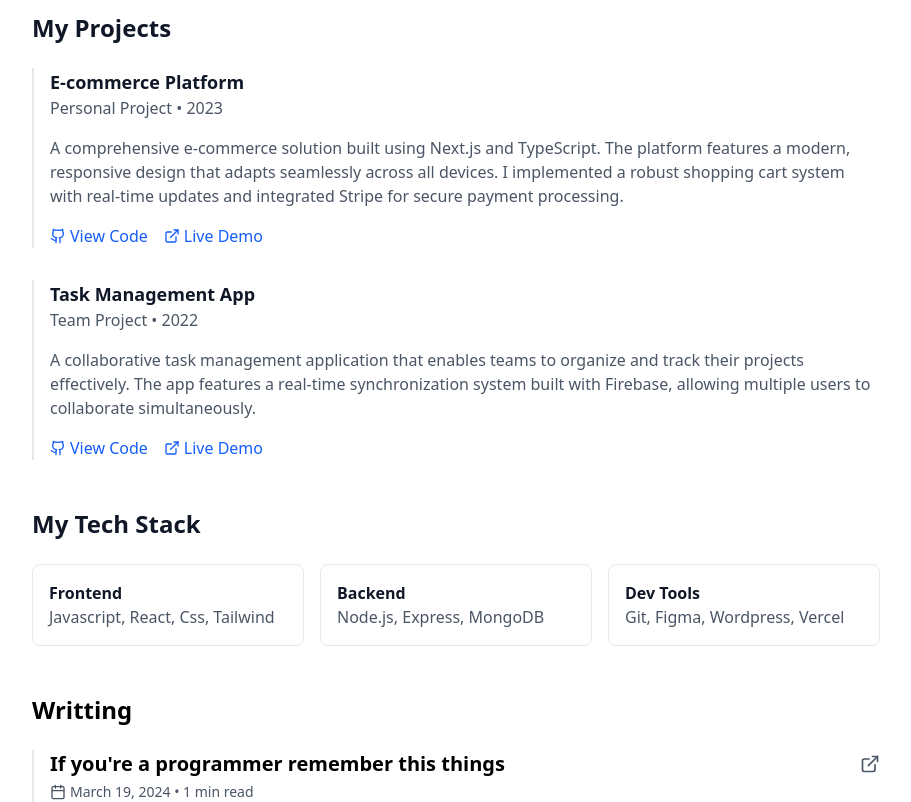
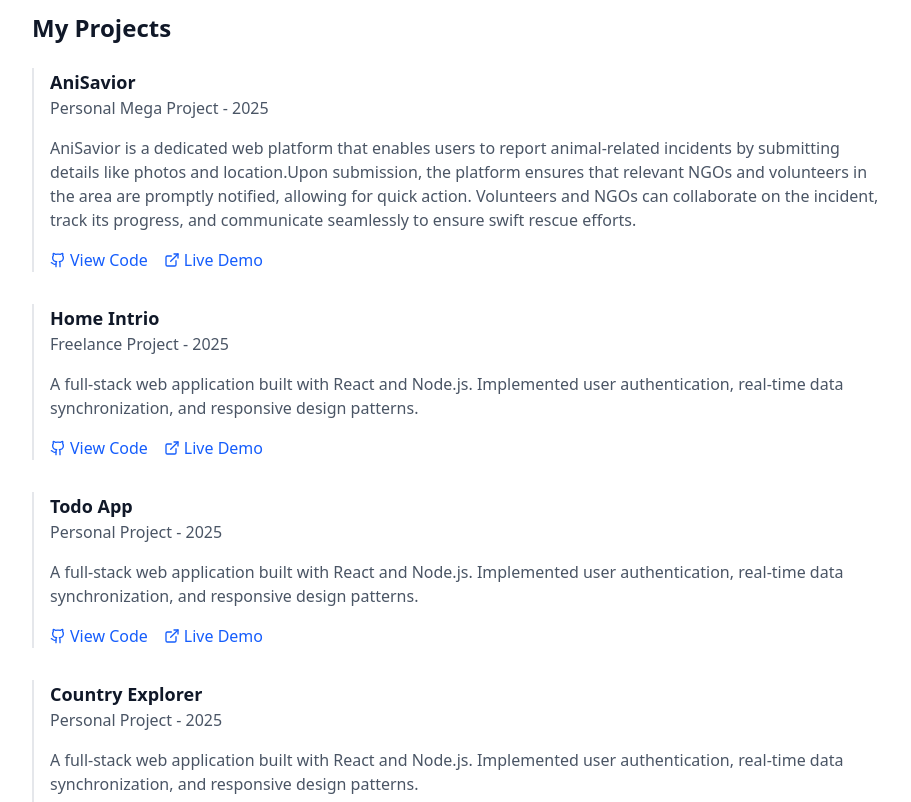
Before and after one commit to hiarun01/my-portfolio, a React (Vite) app: page / in a window 1280 px wide. Shown: the part 360-1162 px from the top of the page, without its empty margins (184-1095 px from the left). Built offline with nearby package versions, Linux system fonts and the light colour scheme.

Commit message:
add projects cghange some code

```diff
--- a/src/Api/BlogApi.js
+++ b/src/Api/BlogApi.js
@@ -1,14 +1,14 @@
 export const blogPosts = [
   {
-    title: "If you're a programmer remember this things",
-    date: "March 19, 2024",
+    title: "The Journey of Building AniSavior",
+    date: "Feb 21, 2025",
     readTime: "1 min read",
     link: "https://medium.com/@hiarun01/if-youre-a-programmer-remember-this-things-1f2fedbc8c55",
   },
   {
-    title: "Optimizing Frontend Performance",
-    date: "February 28, 2024",
-    readTime: "6 min read",
-    link: "https://medium.com/@hiarun01/if-youre-a-programmer-remember-this-things-1f2fedbc8c55",
+    title: "If you're a programmer remember this things",
+    date: "Feb 10, 2025",
+    readTime: "1 min read",
+    link: "https://github.com/hiarun01/AniSavior",
   },
 ];
--- /dev/null
+++ b/src/Api/ProjectsApi.js
@@ -0,0 +1,38 @@
+export const projects = [
+  {
+    Id: "1",
+    title: "AniSavior",
+    durationAndInfo: "Personal Mega Project - 2025",
+    description:
+      "AniSavior is a dedicated web platform that enables users to report animal-related incidents by submitting details like photos and location.Upon submission, the platform ensures that relevant NGOs and volunteers in the area are promptly notified, allowing for quick action. Volunteers and NGOs can collaborate on the incident, track its progress, and communicate seamlessly to ensure swift rescue efforts.",
+    github: "https://github.com/hiarun01/AniSavior",
+    live: "https://github.com/hiarun01/AniSavior",
+  },
+  {
+    Id: "1",
+    title: "Home Intrio",
+    durationAndInfo: "Freelance Project - 2025",
+    description:
+      "A full-stack web application built with React and Node.js. Implemented user authentication, real-time data synchronization, and responsive design patterns.",
+    github: "https://homeintrio.com/",
+    live: "https://homeintrio.com/",
+  },
+  {
+    Id: "1",
+    title: "Todo App",
+    durationAndInfo: "Personal Project - 2025",
+    description:
+      "A full-stack web application built with React and Node.js. Implemented user authentication, real-time data synchronization, and responsive design patterns.",
+    github: "https://github.com/hiarun01/Todo-App",
+    live: "https://hi-todo.vercel.app/",
+  },
+  {
+    Id: "1",
+    title: "Country Explorer",
+    durationAndInfo: "Personal Project - 2025",
+    description:
+      "A full-stack web application built with React and Node.js. Implemented user authentication, real-time data synchronization, and responsive design patterns.",
+    github: "https://github.com/hiarun01/Country-Explorer",
+    live: "https://country-explorer-kappa.vercel.app/",
+  },
+];
--- a/src/components/About.jsx
+++ b/src/components/About.jsx
@@ -1,3 +1,4 @@
+/* eslint-disable react/no-unescaped-entities */
 import {Github, Linkedin, Mail, X} from "lucide-react";
 
 const About = () => {
--- a/src/components/BlogSection.jsx
+++ b/src/components/BlogSection.jsx
@@ -4,7 +4,7 @@ import {blogPosts} from "../Api/BlogApi";
 const BlogSection = () => {
   return (
     <section className="mb-16">
-      <h2 className="text-2xl font-bold mb-6">Writting</h2>
+      <h2 className="text-2xl font-bold mb-6">My Writting</h2>
       <div className="space-y-6">
         {blogPosts.map((post, index) => (
           <div key={index} className="border-l-2 border-gray-200 pl-4">
--- a/src/components/ProjectsSection.jsx
+++ b/src/components/ProjectsSection.jsx
@@ -1,37 +1,33 @@
 import {ExternalLink, Github} from "lucide-react";
+import {projects} from "../Api/ProjectsApi";
 
 const ProjectsSection = () => {
   return (
     <>
       <section className="mb-12">
         <h2 className="text-2xl font-bold text-gray-900 mb-6">My Projects</h2>
-
         <div className="space-y-8">
-          <div className="border-l-2 border-gray-200 pl-4">
+          {projects.map((project, id) => {
+            return (
+              <div className="border-l-2 border-gray-200 pl-4" key={id}>
                 <h3 className="text-lg font-semibold text-gray-900">
-              E-commerce Platform
+                  {project.title}
                 </h3>
-            <p className="text-gray-600">Personal Project • 2023</p>
+                <p className="text-gray-600">{project.durationAndInfo}</p>
                 <div className="mt-4 text-gray-600">
-              <p className="mb-4">
-                A comprehensive e-commerce solution built using Next.js and
-                TypeScript. The platform features a modern, responsive design
-                that adapts seamlessly across all devices. I implemented a
-                robust shopping cart system with real-time updates and
-                integrated Stripe for secure payment processing.
-              </p>
+                  <p className="mb-4">{project.description}</p>
                 </div>
 
                 <div className="mt-4 flex gap-4">
                   <a
-                href="#"
+                    href={project.github}
                     className="text-blue-600 hover:text-blue-800 flex items-center gap-1"
                   >
                     <Github size={16} />
                     <span>View Code</span>
                   </a>
                   <a
-                href="#"
+                    href={project.live}
                     className="text-blue-600 hover:text-blue-800 flex items-center gap-1"
                   >
                     <ExternalLink size={16} />
@@ -39,37 +35,8 @@ const ProjectsSection = () => {
                   </a>
                 </div>
               </div>
-
-          <div className="border-l-2 border-gray-200 pl-4">
-            <h3 className="text-lg font-semibold text-gray-900">
-              Task Management App
-            </h3>
-            <p className="text-gray-600">Team Project • 2022</p>
-            <div className="mt-4 text-gray-600">
-              <p className="mb-4">
-                A collaborative task management application that enables teams
-                to organize and track their projects effectively. The app
-                features a real-time synchronization system built with Firebase,
-                allowing multiple users to collaborate simultaneously.
-              </p>
-            </div>
-            <div className="mt-4 flex gap-4">
-              <a
-                href="#"
-                className="text-blue-600 hover:text-blue-800 flex items-center gap-1"
-              >
-                <Github size={16} />
-                <span>View Code</span>
-              </a>
-              <a
-                href="#"
-                className="text-blue-600 hover:text-blue-800 flex items-center gap-1"
-              >
-                <ExternalLink size={16} />
-                <span>Live Demo</span>
-              </a>
-            </div>
-          </div>
+            );
+          })}
         </div>
       </section>
     </>
```
Lines whose indentation alone changed are shown as unchanged.
